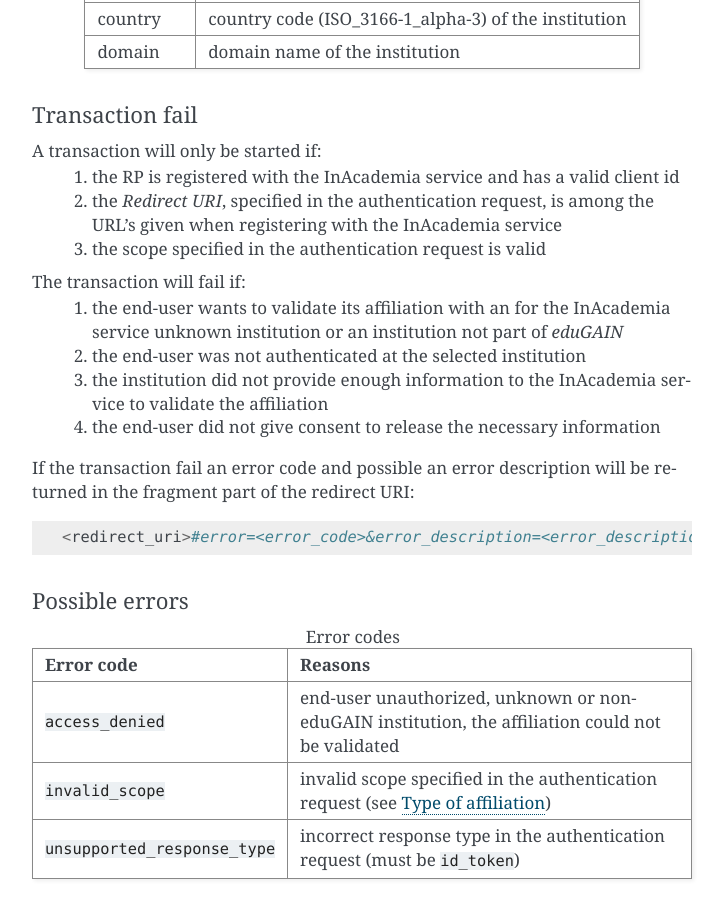
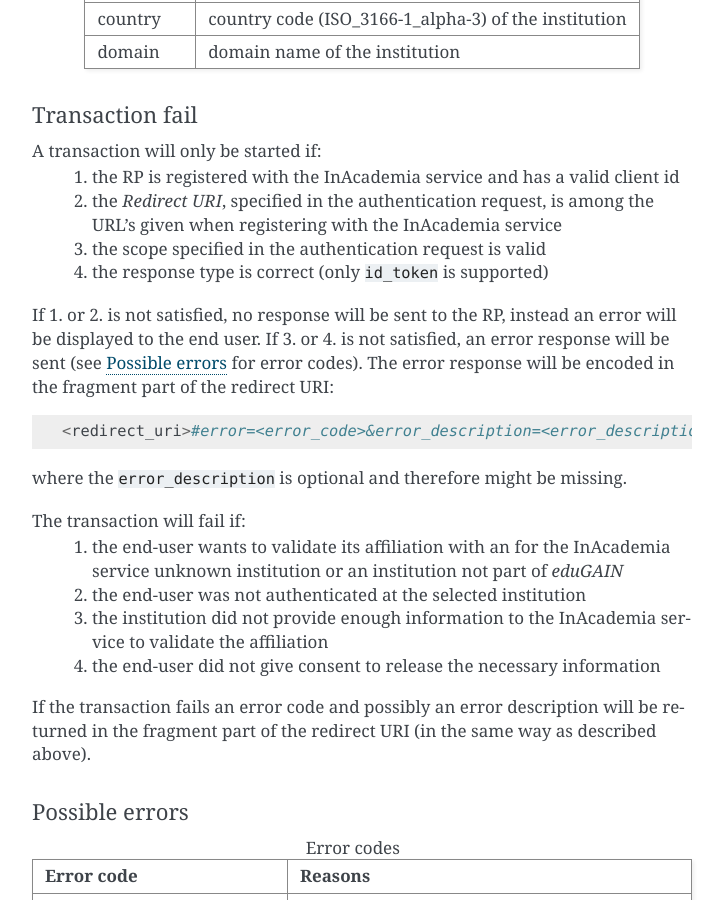
Before and after one commit to saxtouri/svs, a Sphinx documentation site: the page built from doc/usage.rst, in a window 1280 px wide and 900 px high, scrolled down 5113 px. Shown: the whole window, without its empty margins (388-1112 px from the left). Built offline with Sphinx 7.4.7, drawn with Linux system fonts in a browser that asks for light colours.

Commit message:
Updated usage doc with notes on error messages for failed/not started transactions.

```diff
--- a/doc/usage.rst
+++ b/doc/usage.rst
@@ -304,6 +304,15 @@
     #) the `Redirect URI`, specified in the authentication request, is among the URL's given when registering with the
        InAcademia service
     #) the scope specified in the authentication request is valid
+    #) the response type is correct (only ``id_token`` is supported)
+
+If 1. or 2. is not satisfied, no response will be sent to the RP, instead an error will be displayed to the end user.
+If 3. or 4. is not satisfied, an error response will be sent (see :ref:`possible_errors` for error codes).
+The error response will be encoded in the fragment part of the redirect URI::
+
+    <redirect_uri>#error=<error_code>&error_description=<error_description>
+
+where the ``error_description`` is optional and therefore might be missing.
 
 The transaction will fail if:
     #) the end-user wants to validate its affiliation with an for the InAcademia service unknown institution or an
@@ -312,11 +321,11 @@
     #) the institution did not provide enough information to the InAcademia service to validate the affiliation
     #) the end-user did not give consent to release the necessary information
 
-If the transaction fail an error code and possible an error description will be returned in the fragment part of the
-redirect URI::
+If the transaction fails an error code and possibly an error description will be returned in the fragment part of the
+redirect URI (in the same way as described above).
 
-    <redirect_uri>#error=<error_code>&error_description=<error_description>
 
+.. _possible_errors:
 
 Possible errors
 ^^^^^^^^^^^^^^^
```
